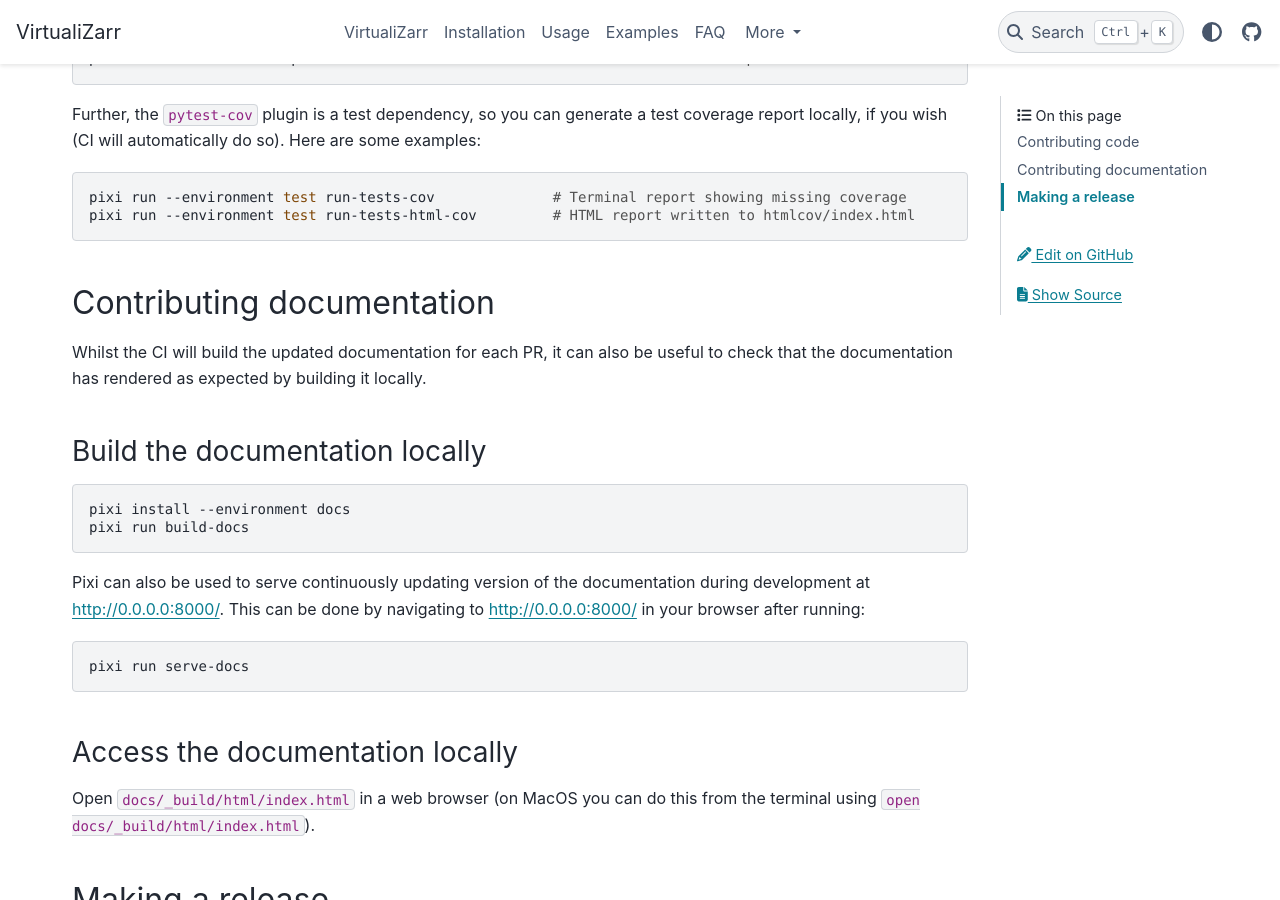
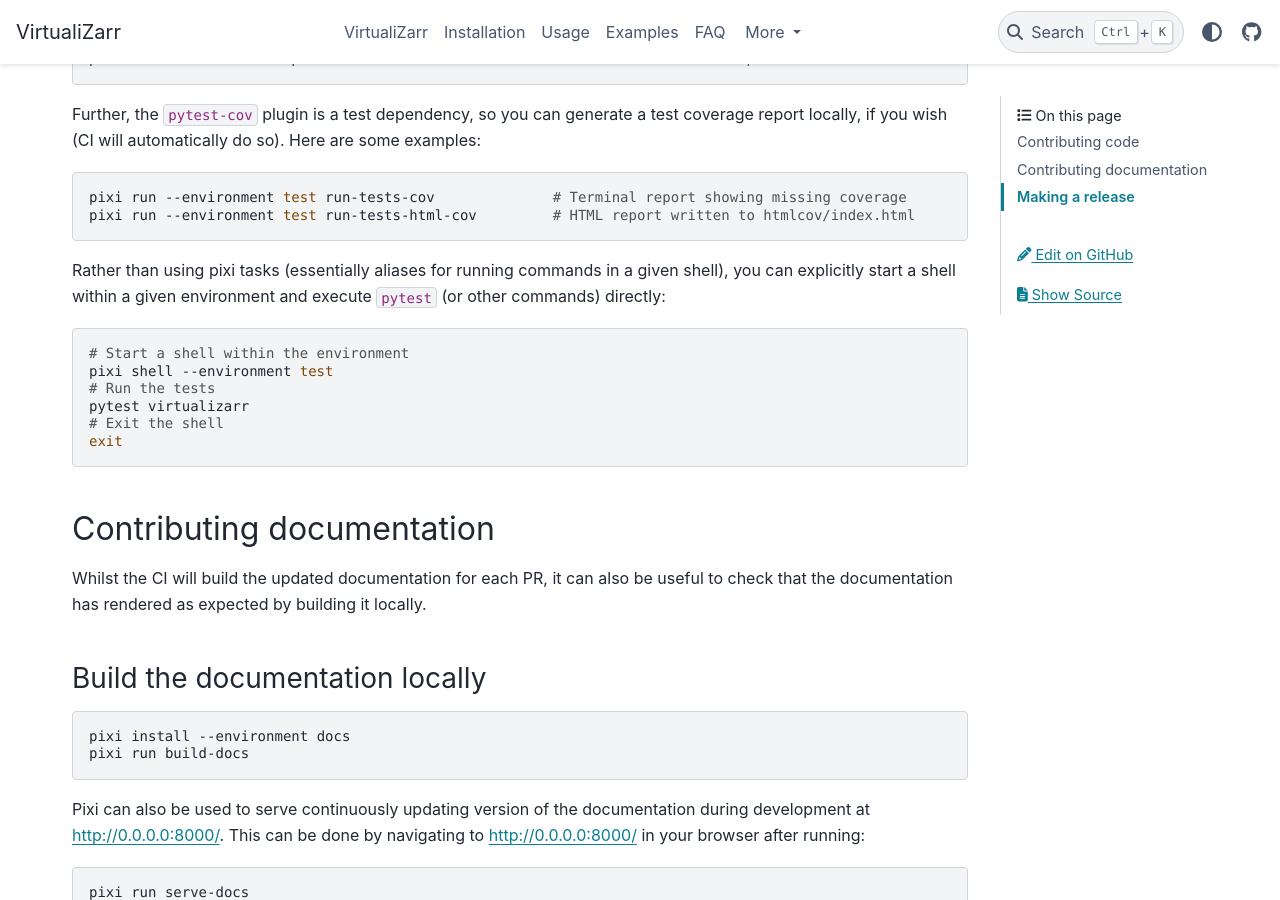
Before and after one commit to zarr-developers/VirtualiZarr, a Sphinx documentation site: the page built from docs/contributing.md, in a window 1280 px wide and 900 px high, scrolled down 741 px. Built offline with Sphinx 7.4.7 and the PyData theme 0.15.4, drawn with Linux system fonts in a browser that asks for light colours.

Commit message:
Add instructions for starting a shell

````diff
--- a/docs/contributing.md
+++ b/docs/contributing.md
@@ -38,6 +38,19 @@
 pixi run --environment test run-tests-html-cov         # HTML report written to htmlcov/index.html
 ```
 
+Rather than using pixi tasks (essentially aliases for running commands in a given shell), you can explicitly start
+a shell within a given environment and execute `pytest` (or other commands) directly:
+
+```bash
+# Start a shell within the environment
+pixi shell --environment test
+# Run the tests
+pytest virtualizarr
+# Exit the shell
+exit
+```
+
+
 ## Contributing documentation
 
 Whilst the CI will build the updated documentation for each PR, it can also be useful to check that the documentation has rendered as expected by building it locally.
````
